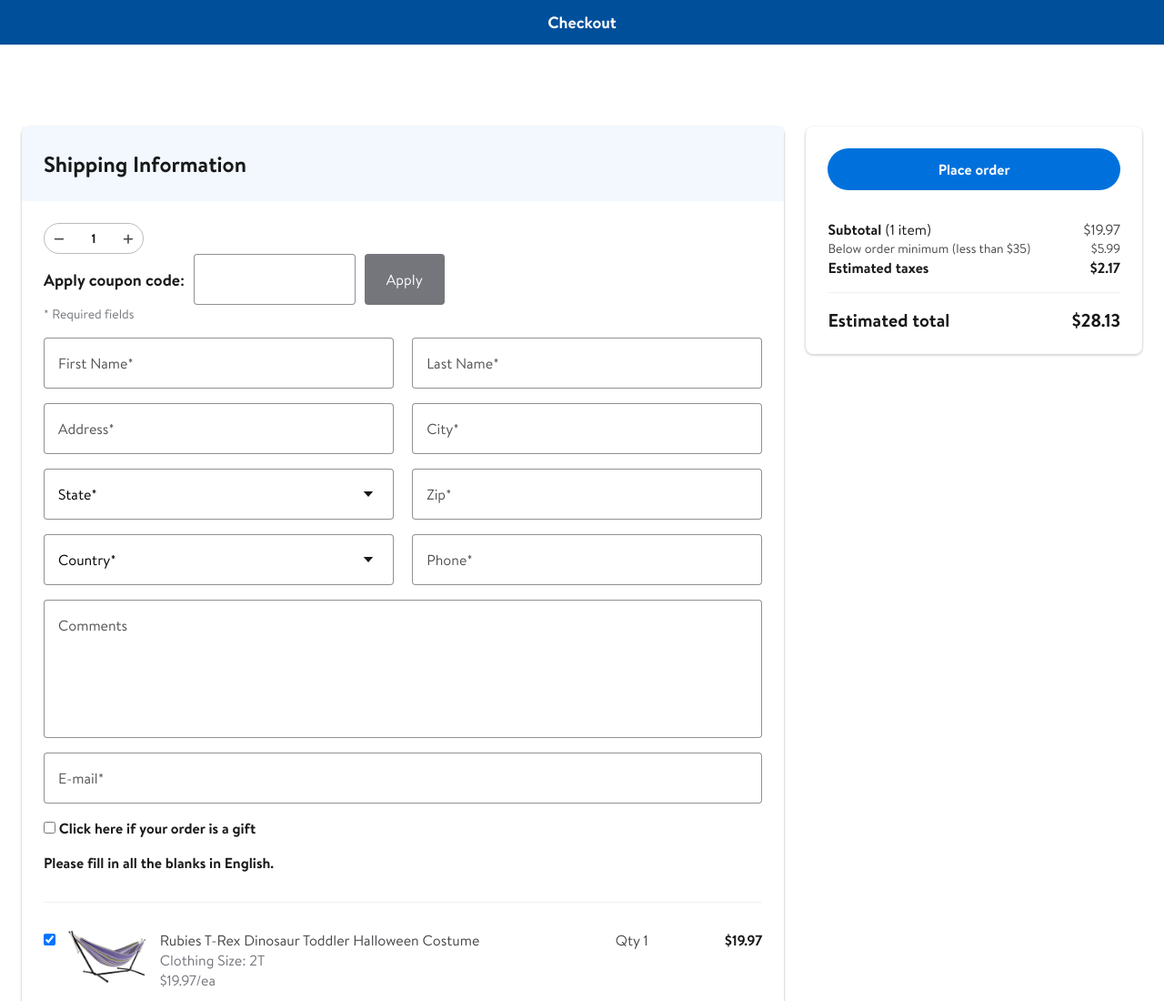
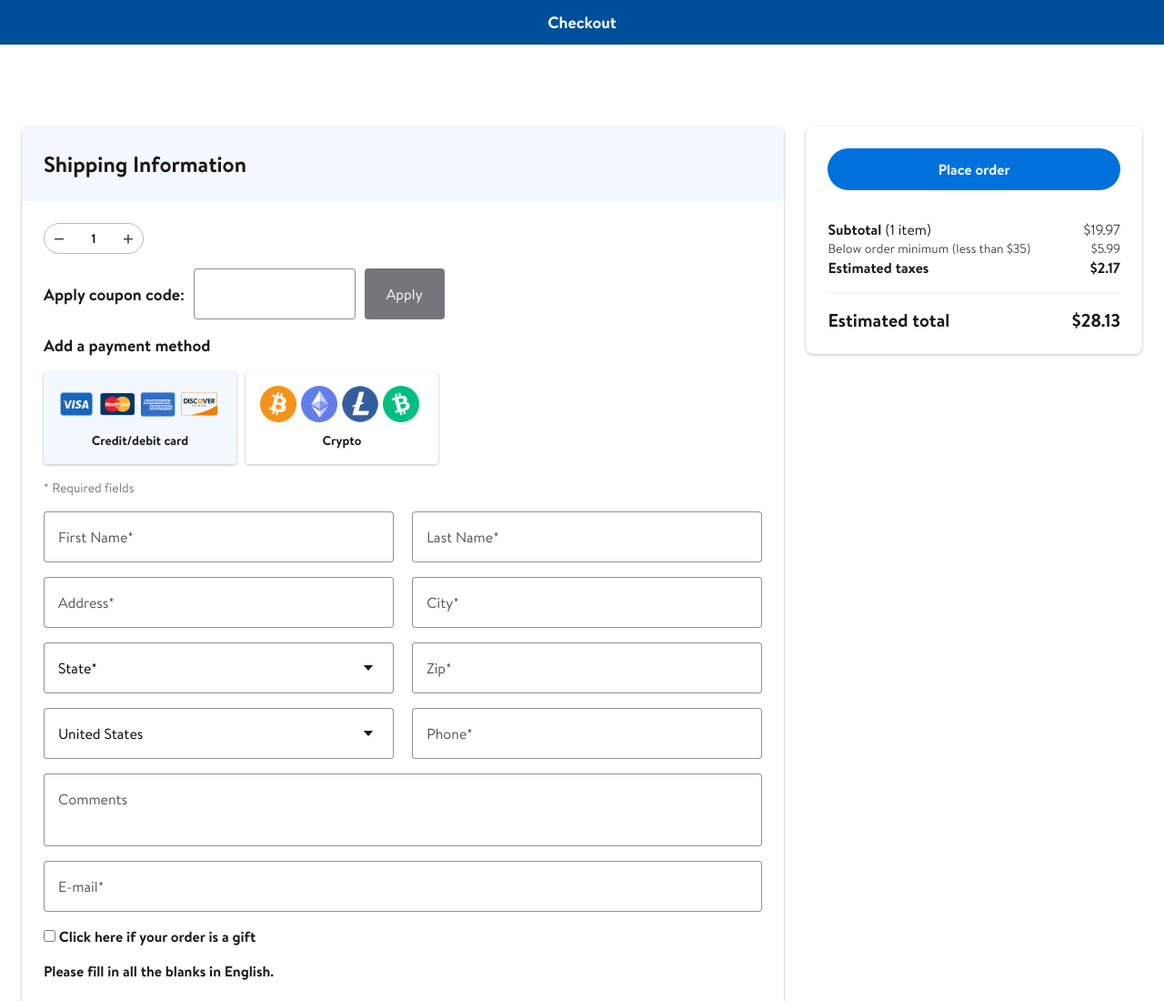
Before and after one commit to dr0n508/checkout, a website: page app/index.html in a window 1280 px wide. Shown: the top 1100 px of the page at 91% size. Drawn offline with nearby package versions, Linux system fonts and the light colour scheme.

Commit message:
add payment methods block

```diff
--- a/app/index.html
+++ b/app/index.html
@@ -41,13 +41,13 @@
 
           <div class="inner-wrapper">
 
-            <div class="custom-input-number">
+            <div class="custom-input-number mb3">
               <span class="minus">&#8722;</span>
               <input type="text" value="1"/>
               <span class="plus">+</span>
             </div>
 
-            <div class="coupon-input flex align-center">
+            <div class="coupon-input flex align-center mb3">
               <p class="f4 bold">Apply coupon code:</p>
 
               <div class="form-input w-25 pr-1 pl-1">
@@ -58,6 +58,32 @@
 
               <button class="secondary-btn">Apply</button>
             </div>
+
+            <p class="f4 bold mb3">Add a payment method</p>
+
+            <div class="radio-toolbar flex pb3">
+                <input type="radio" id="radioCard" name="radioPaymentMethod" value="creditCard" checked>
+                <label class="flex flex-column justify-between shadow" for="radioCard">
+                  <div class="card-list flex align-center flex-wrap">
+                    <img src="img/visa.png" alt="">
+                    <img src="img/mc.png" alt="">
+                    <img src="img/aex.png" alt="">
+                    <img src="img/discover.png" alt="">
+                  </div>
+                  <p class="f6 bold text-center">Credit/debit card</p>
+                </label>
+
+                <input type="radio" id="radioCrypto" name="radioPaymentMethod" value="crypto">
+                <label class="flex flex-column justify-between shadow"  for="radioCrypto">
+                  <div class="card-list flex align-center flex-wrap ">
+                    <img src="img/BTC-Bitcoin.png" alt="">
+                    <img src="img/ETC-Ethereum_Classic.png" alt="">
+                    <img src="img/LTC.png" alt="">
+                    <img src="img/BCH-Bitcoin_Cash.png" alt="">
+                  </div>
+                  <p class="f6 bold text-center">Crypto</p>
+                </label>
+              </div>
 
             <p class="gray f6 pb3">* Required fields</p>
 
@@ -171,7 +197,9 @@
               <div class="form-input mb3 w-50 pr-1 pl-1">
                 <div class="input-wrapper">
                   <select id="ship_country" name="ship_country">
-                    <option value="" selected disabled>Country*</option>
+                    <option value="US" selected>United States</option>
+                    <option value="CA">Canada</option>
+                    <option value="CA" disabled>&#8722;&#8722;&#8722;&#8722;&#8722;&#8722;&#8722;&#8722;&#8722;</option>
                     <option value="AX">Aland</option>
                     <option value="AL">Albania</option>
                     <option value="DZ">Algeria</option>
@@ -209,7 +237,6 @@
                     <option value="BI">Burundi</option>
                     <option value="KH">Cambodia</option>
                     <option value="CM">Cameroon</option>
-                    <option value="CA">Canada</option>
                     <option value="CV">Cape Verde</option>
                     <option value="KY">Cayman Islands</option>
                     <option value="CF">Central African Republic</option>
@@ -389,7 +416,6 @@
                     <option value="UA">Ukraine</option>
                     <option value="AE">United Arab Emirates</option>
                     <option value="GB">United Kingdom</option>
-                    <option value="US">United States</option>
                     <option value="UM">United States Minor Outlying Islands</option>
                     <option value="VI">United States Virgin Islands</option>
                     <option value="UY">Uruguay</option>
@@ -418,7 +444,7 @@
 
             <div class="form-input mb3 w-100">
               <div class="input-wrapper">
-                <textarea type="text" name="comments" id="comments-field" placeholder="Comments" rows="5"></textarea>
+                <textarea type="text" name="comments" id="comments-field" placeholder="Comments" rows="2"></textarea>
               </div>
             </div>
 
--- a/app/scss/_inputs.scss
+++ b/app/scss/_inputs.scss
@@ -95,6 +95,34 @@
   }
 }
 
-.coupon-input {
-
+.radio-toolbar {
+  input[type="radio"] {
+    opacity: 0;
+    position: fixed;
+    width: 0;
+  }
+  input[type="radio"]:checked + label {
+    background-color: #f2f8fd;
+  }
+  label {
+    display: inline-block;
+    padding: 16px;
+    margin-right: 10px;
+    font-family: sans-serif, Arial;
+    font-size: 16px;
+    border-radius: 4px;
+    background-color: white;
+    cursor: pointer;
+    .card-list {
+      margin-bottom: 10px;
+    }
+    img {
+      width: 40px;
+      height: auto;
+      margin-right: 5px;
+    }
+    &:hover {
+      background-color: #f2f8fd;
+    }
+  }
 }
```
Also changed, not shown: app/_home.html (+32 -6 lines), app/css/main.min.css, app/img/BCH-Bitcoin_Cash.png (added), app/img/BTC-Bitcoin.png (added), app/img/ETC-Ethereum_Classic.png (added), app/img/LTC.png (added), app/img/aex.png (added), app/img/credit-cards.png (added), app/img/discover.png (added), app/img/logo.png (deleted), app/img/mc.png (added), app/img/visa.png (added), 1 other file.
